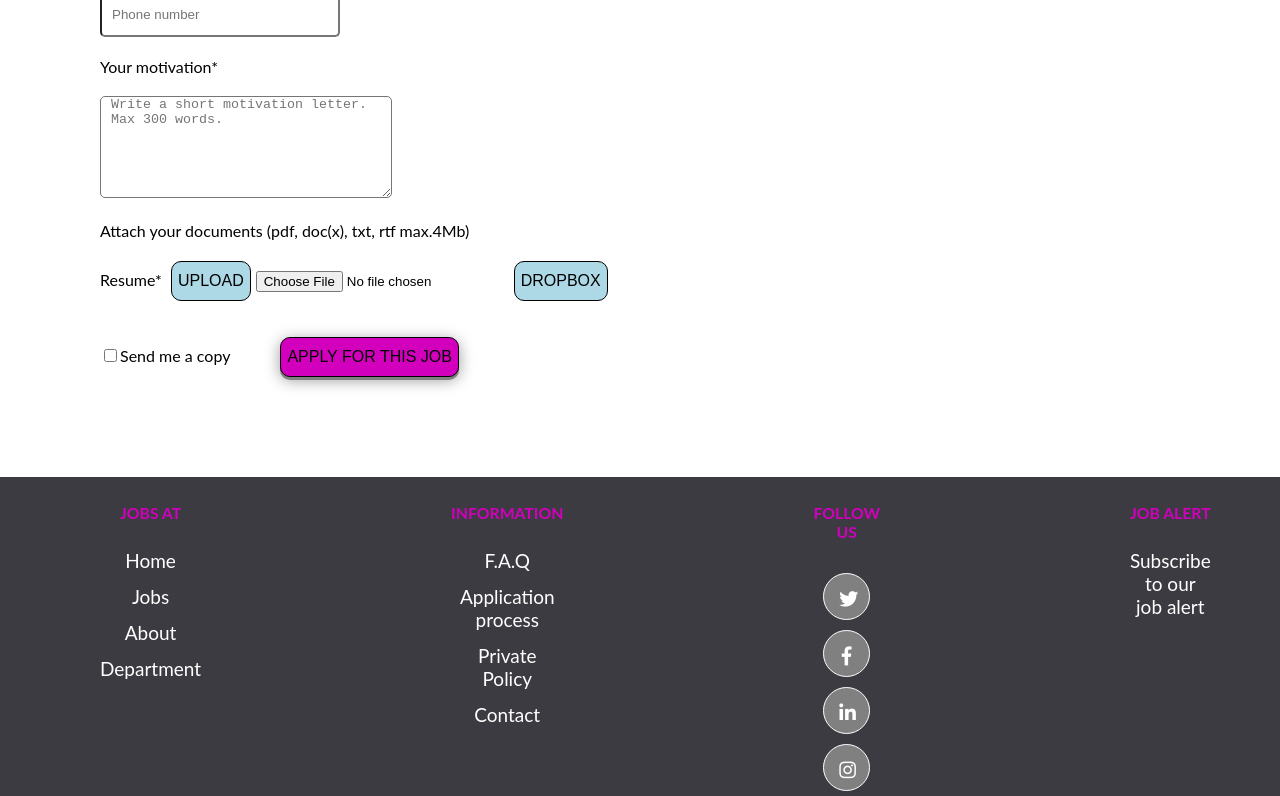
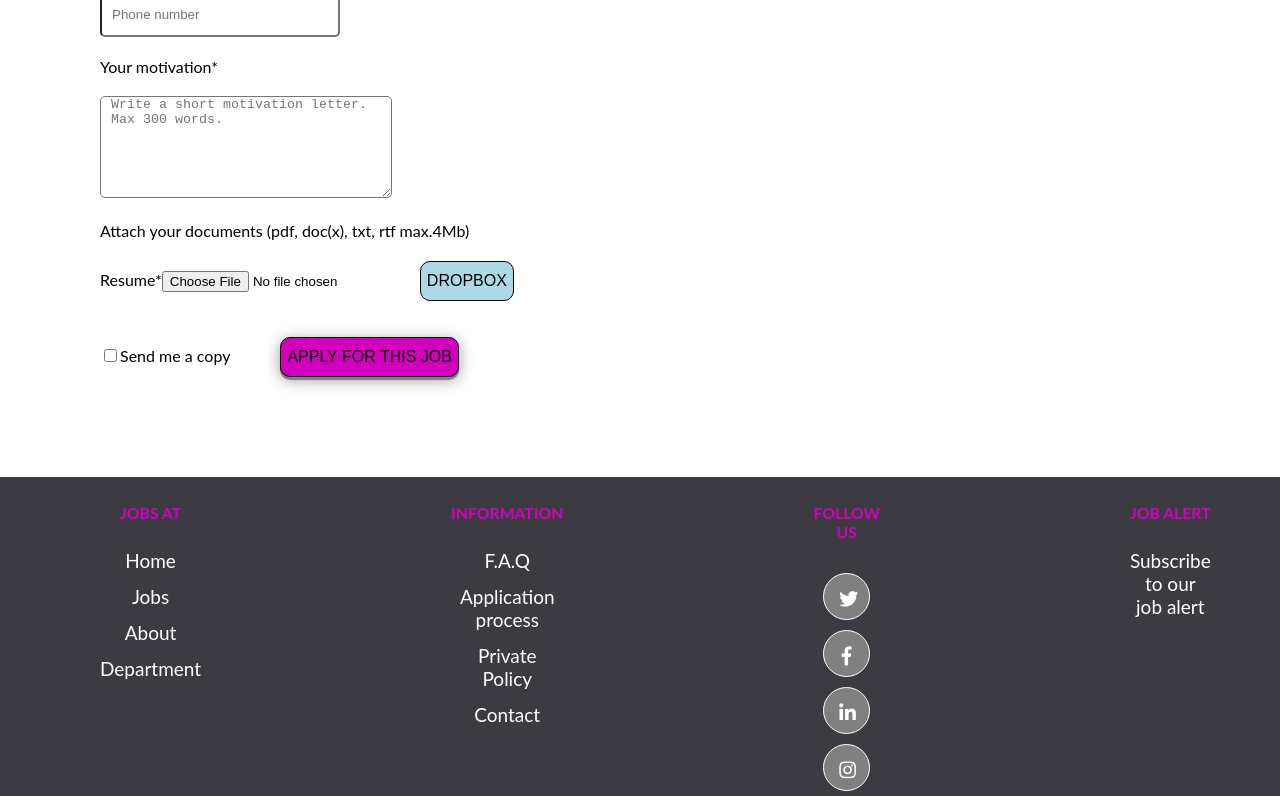
Before and after one commit to sabeenski/royal-mirage, a React (Create React App) app: page /careers/purchasing-assistant in a window 1280 px wide. Shown: the part 1368-2164 px from the top of the page. Built offline with nearby package versions, Linux system fonts and the light colour scheme.

Commit message:
Thank you page and some styling done

```diff
--- a/src/components/JobForm.js
+++ b/src/components/JobForm.js
@@ -77,13 +77,13 @@ class JobForm extends Component {
             </div>
             <div className="job-form-col-4">
               <p>Attach your documents (pdf, doc(x), txt, rtf max.4Mb)</p>
-              <p>Resume* <button className="upload-btn">UPLOAD</button>
+              <p>Resume*
+                {/* <button className="upload-btn">UPLOAD</button> */}
               <input type="file" id="file" name="file" value={this.state.file} accept=".doc,.docx,.txt,.pdf,.rtf" onChange={this.handleChange} required />
               <button>DROPBOX</button></p>
               <input type="checkbox"/>Send me a copy
               {!this.state.file && <button className="button-cta" type="submit">APPLY FOR THIS JOB</button>}
               {this.state.file && <Link to={'purchasing-assistant/application-successful'}><button className="button-cta" type="submit">APPLY FOR THIS JOB</button></Link>}
-
               <p>{this.state.firstName}</p>
               <p>{this.state.lastName}</p>
               <p>{this.state.emailAddress}</p>
```
